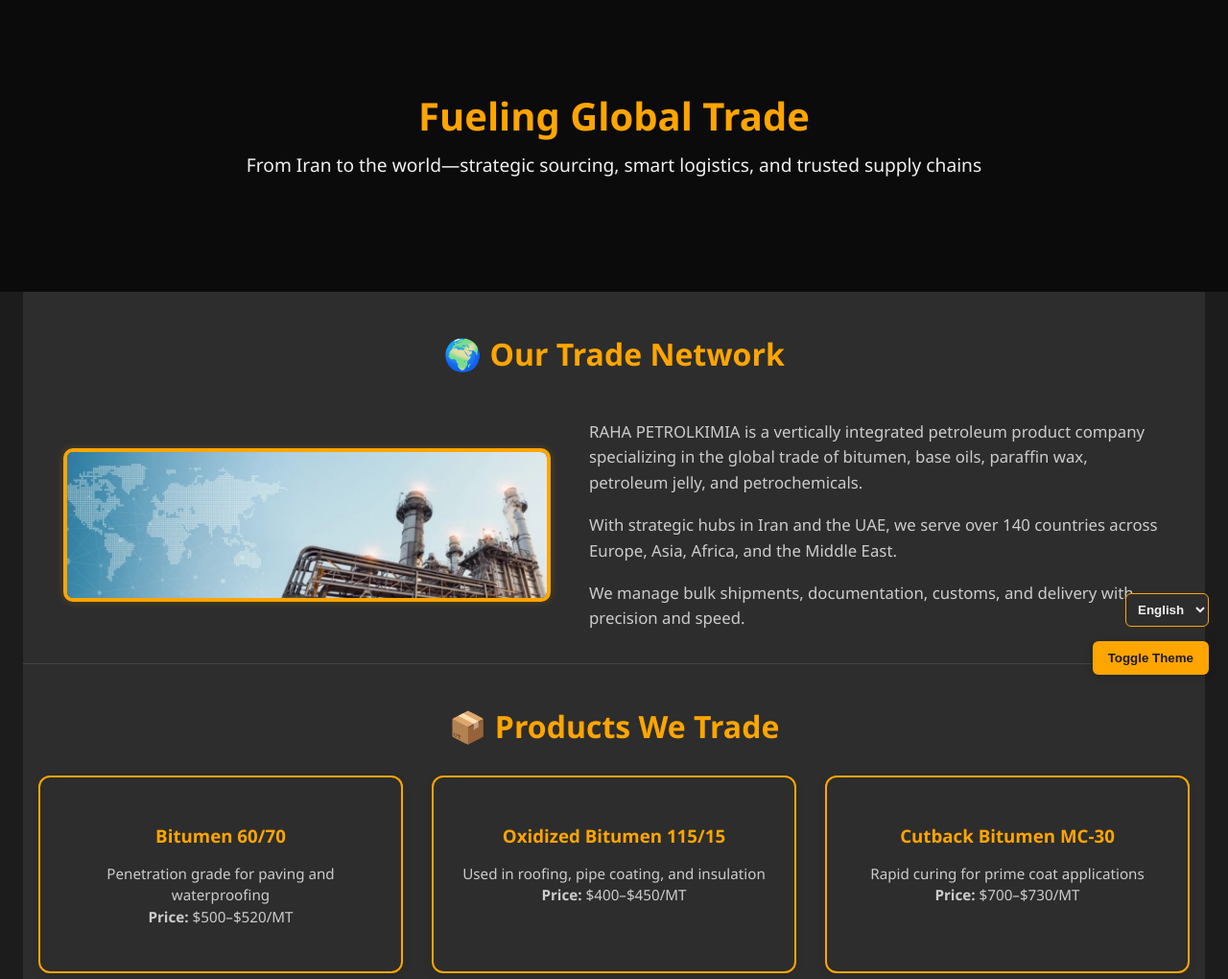
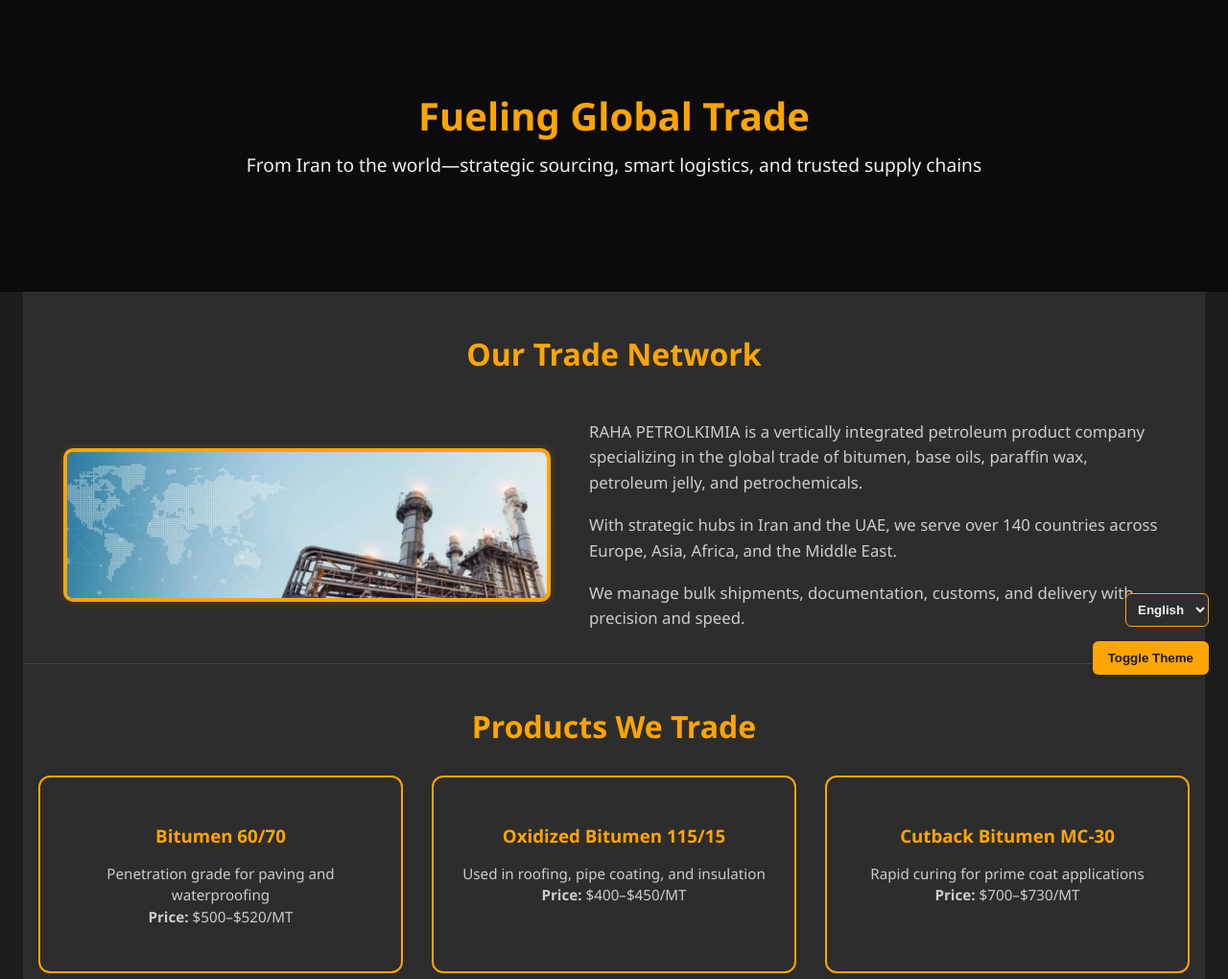
Before and after one commit to artinahmz/rahapetrolkimia, a plain HTML site: page trading.html in a window 1280 px wide. Shown: the part 77-1097 px from the top of the page at 96% size. Drawn offline with Linux system fonts and the light colour scheme.

Commit message:
Update trading.html

```diff
--- a/trading.html
+++ b/trading.html
@@ -336,7 +336,7 @@ body {
 </div>
 
 <section class="section">
-  <h2 id="network-heading">🌍 Our Trade Network</h2>
+  <h2 id="network-heading">Our Trade Network</h2>
   <div class="trade-content">
     <img src="assets/route.jpg" alt="Trade Routes Map">
     <div class="trade-text" id="network-text"></div>
@@ -344,7 +344,7 @@ body {
 </section>
 
 <section class="section">
-  <h2 id="products-heading">📦 Products We Trade</h2>
+  <h2 id="products-heading">Products We Trade</h2>
   <div class="price-grid" id="products-grid"></div>
   <div class="cta-box">
     <p id="cta-message"></p>
@@ -362,13 +362,13 @@ document.addEventListener("DOMContentLoaded", function () {
     en: {
       heroTitle: "Fueling Global Trade",
       heroSub: "From Iran to the world—strategic sourcing, smart logistics, and trusted supply chains",
-      networkHeading: "🌍 Our Trade Network",
+      networkHeading: "Our Trade Network",
       networkText: [
         "RAHA PETROLKIMIA is a vertically integrated petroleum product company specializing in the global trade of bitumen, base oils, paraffin wax, petroleum jelly, and petrochemicals.",
         "With strategic hubs in Iran and the UAE, we serve over 140 countries across Europe, Asia, Africa, and the Middle East.",
         "We manage bulk shipments, documentation, customs, and delivery with precision and speed."
       ],
-      productsHeading: "📦 Products We Trade",
+      productsHeading: "Products We Trade",
       products: [
         ["Bitumen 60/70", "Penetration grade for paving and waterproofing", "$500–$520/MT"],
         ["Oxidized Bitumen 115/15", "Used in roofing, pipe coating, and insulation", "$400–$450/MT"],
@@ -391,13 +391,13 @@ document.addEventListener("DOMContentLoaded", function () {
     tr: {
       heroTitle: "Küresel Ticaretin Gücü",
       heroSub: "İran'dan dünyaya—stratejik kaynaklar, akıllı lojistik, güvenilir tedarik zincirleri",
-      networkHeading: "🌍 Ticaret Ağımız",
+      networkHeading: "Ticaret Ağımız",
       networkText: [
         "RAHA PETROLKIMIA, bitüm, baz yağlar, parafin, vazelin ve petrokimya ticaretinde uzmanlaşmış entegre bir petrol ürünleri firmasıdır.",
         "İran ve BAE'deki merkezleriyle Avrupa, Asya, Afrika ve Orta Doğu'da 140'dan fazla ülkeye hizmet veriyoruz.",
         "Lojistik altyapımız, belge yönetimi ve teslimat süreçlerini hızlı ve hassas şekilde yönetiyoruz."
       ],
-      productsHeading: "📦 Ticaretini Yaptığımız Ürünler",
+      productsHeading: "Ticaretini Yaptığımız Ürünler",
       products: [
         ["Bitüm 60/70", "Asfalt ve su yalıtımı için penetrasyon dereceli bitüm", "$500–$520/MT"],
         ["Oksitlenmiş Bitüm 115/15", "Çatı kaplama, boru kaplama ve yalıtım için", "$400–$450/MT"],
@@ -420,13 +420,13 @@ document.addEventListener("DOMContentLoaded", function () {
     fa: {
       heroTitle: "قدرت تجارت جهانی",
       heroSub: "از ایران تا جهان—تأمین استراتژیک، لجستیک هوشمند، زنجیره‌های تأمین مطمئن",
-      networkHeading: "🌍 شبکه تجارت ما",
+      networkHeading: "شبکه تجارت ما",
       networkText: [
         "رها پترول کیمیا یک شرکت یکپارچه در زمینه تجارت جهانی محصولات نفتی مانند قیر، روغن پایه، واکس پارافین، ژل نفتی و پتروشیمی است",
         "با مراکز کلیدی در ایران و امارات، به بیش از ۱۴۰ کشور در اروپا، آسیا، آفریقا و خاورمیانه خدمات ارائه می‌دهیم",
         "ما حمل‌ونقل عمده، مدارک، گمرک و تحویل را با دقت و سرعت مدیریت می‌کنیم"
       ],
-      productsHeading: "📦 محصولات قابل معامله",
+      productsHeading: "محصولات قابل معامله",
       products: [
         ["قیر ۶۰/۷۰", "قیر نفوذی برای آسفالت و عایق‌کاری", "$500–$520/MT"],
         ["قیر اکسید شده ۱۱۵/۱۵", "مناسب برای سقف‌سازی، پوشش لوله و عایق‌سازی", "$400–$450/MT"],
```
